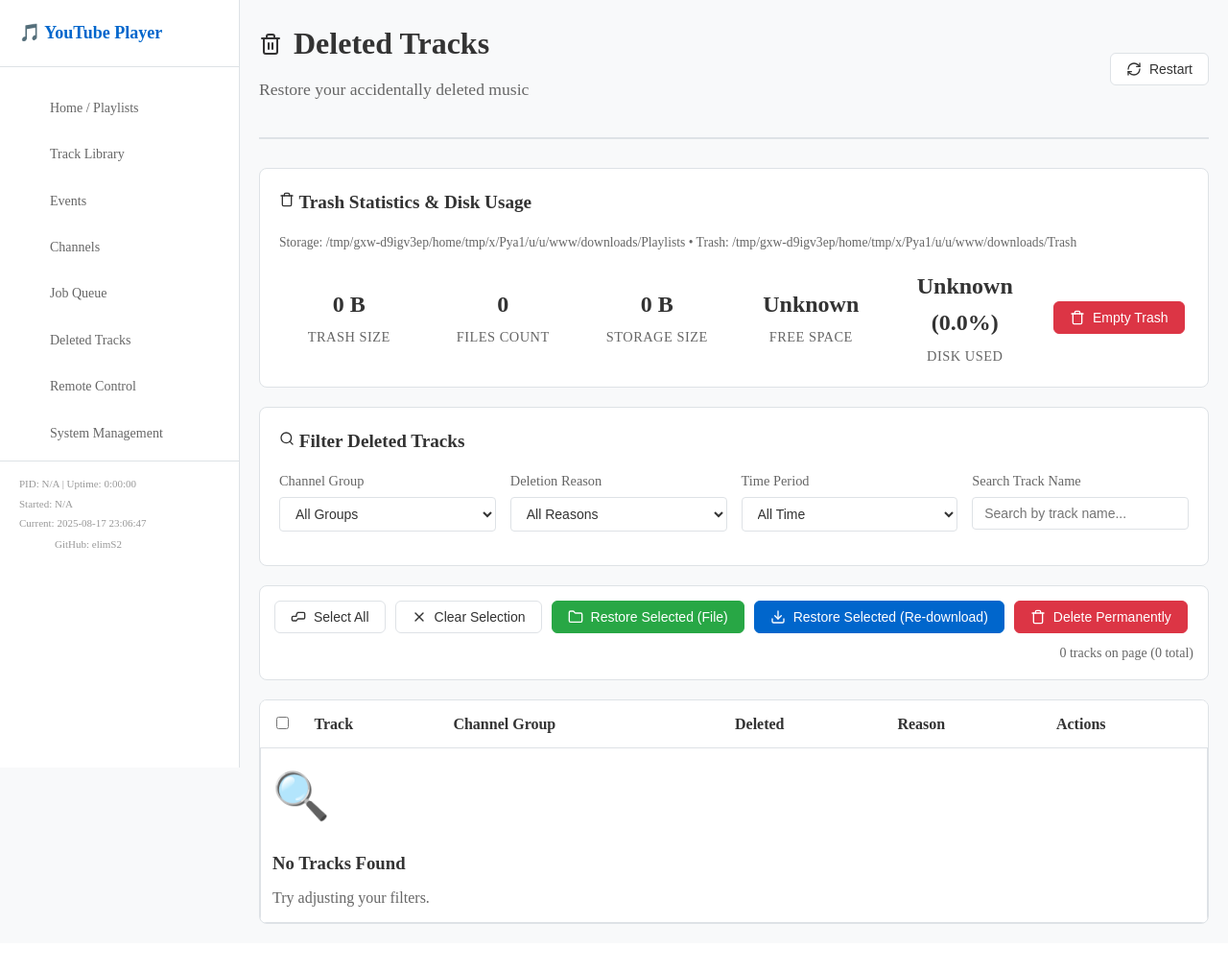
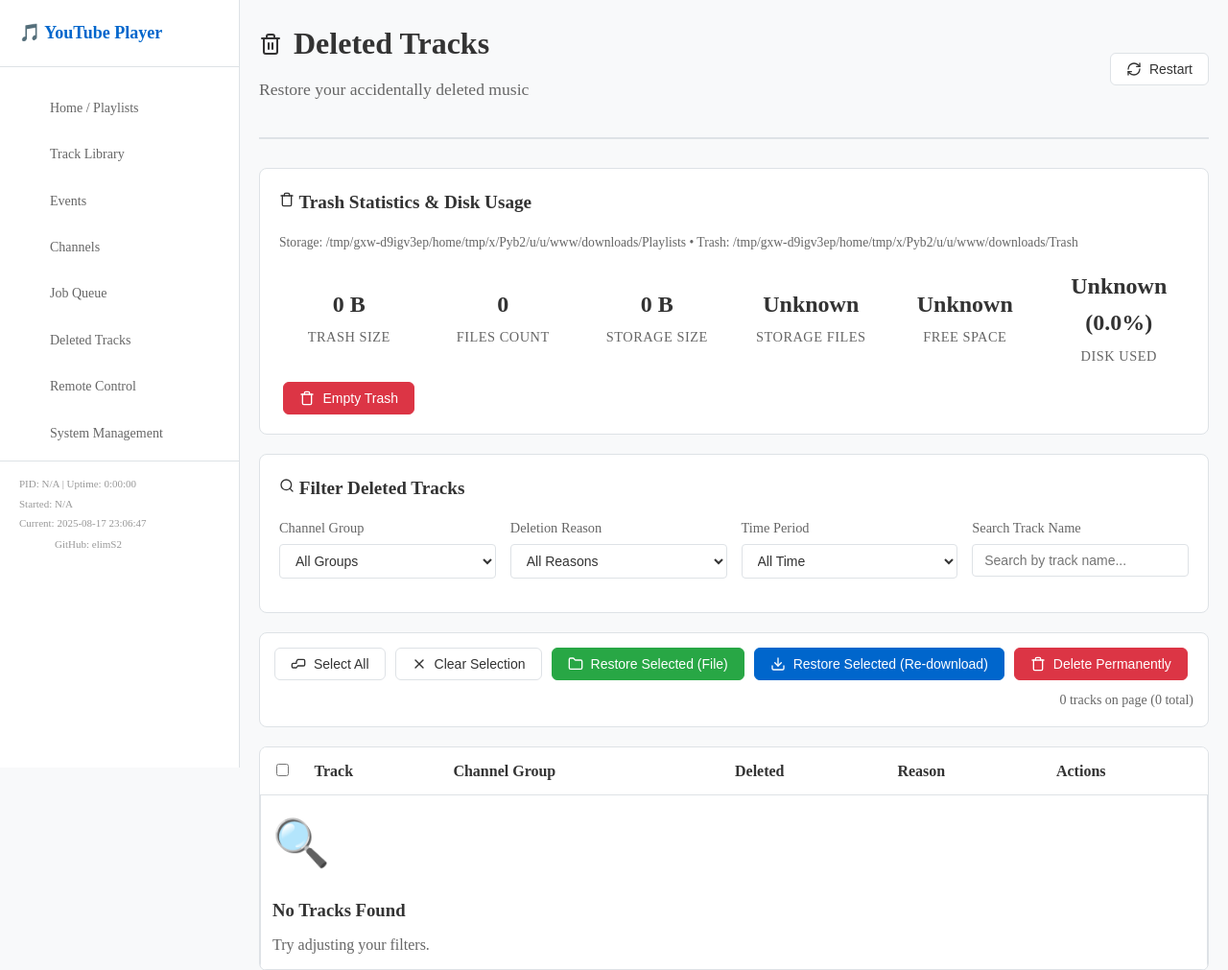
Before and after one commit to elimS2/SyncPlay-Hub, a Flask app: template templates/deleted.html in a window 1280 px wide. Shown: the top 1011 px of the page at 96% size. Before the commit the page ends 963 px from the top, so only its background shows below. Run offline with Flask 3, Linux system fonts and the light colour scheme; the template is opened without the code that fills it, so the values that code supplies are empty; parts of the project's set-up code (start-up, migrations or seed data) failed here and were passed over.

Commit message:
feat: add storage files display to deleted tracks page
- Introduced a new statistic for displaying the number of storage files on the /deleted page.
- Updated the HTML template to include a new stat item for storage files, enhancing the visibility of storage metrics.
- Modified JavaScript to fetch and display the number of storage files alongside existing disk space information.

Technical details:
- Added a new div element in templates/deleted.html for displaying storage files.
- Updated the JavaScript logic to retrieve and show the storage files count from the disk_info object.

Impact: This enhancement provides users with better insights into their storage usage, improving the overall user experience on the deleted tracks page.

Files: templates/deleted.html

```diff
--- a/templates/deleted.html
+++ b/templates/deleted.html
@@ -69,6 +69,10 @@
                     <div class="stat-item">
                         <div class="stat-value" id="storageSize">Loading...</div>
                         <div class="stat-label">Storage Size</div>
+                    </div>
+                    <div class="stat-item">
+                        <div class="stat-value" id="storageFiles">Loading...</div>
+                        <div class="stat-label">Storage Files</div>
                     </div>
                     <div class="stat-item">
                         <div class="stat-value" id="diskFree">Loading...</div>
@@ -887,6 +891,7 @@ Local (${timezone}): ${localTime}`;
                     // Update disk space information
                     if (data.disk_info) {
                         document.getElementById('storageSize').textContent = data.disk_info.storage_size_formatted || 'Unknown';
+                        document.getElementById('storageFiles').textContent = data.disk_info.storage_files || 'Unknown';
                         document.getElementById('diskFree').textContent = data.disk_info.free_formatted;
                         document.getElementById('diskUsed').textContent = data.disk_info.used_formatted + ' (' + data.disk_info.used_percentage.toFixed(1) + '%)';
 
@@ -896,6 +901,7 @@ Local (${timezone}): ${localTime}`;
                         document.getElementById('storagePath').textContent = `Storage: ${storagePath} • Trash: ${trashPath}`;
                     } else {
                         document.getElementById('storageSize').textContent = 'Unknown';
+                        document.getElementById('storageFiles').textContent = 'Unknown';
                         document.getElementById('diskFree').textContent = 'Unknown';
                         document.getElementById('diskUsed').textContent = 'Unknown';
                         document.getElementById('storagePath').textContent = 'Storage and trash paths unavailable';
@@ -929,6 +935,7 @@ Local (${timezone}): ${localTime}`;
                     document.getElementById('trashSize').textContent = 'Error';
                     document.getElementById('trashFiles').textContent = 'Error';
                     document.getElementById('storageSize').textContent = 'Error';
+                    document.getElementById('storageFiles').textContent = 'Error';
                     document.getElementById('diskFree').textContent = 'Error';
                     document.getElementById('diskUsed').textContent = 'Error';
                     document.getElementById('storagePath').textContent = 'Error loading storage path';
@@ -938,6 +945,7 @@ Local (${timezone}): ${localTime}`;
                 document.getElementById('trashSize').textContent = 'Error';
                 document.getElementById('trashFiles').textContent = 'Error';
                 document.getElementById('storageSize').textContent = 'Error';
+                document.getElementById('storageFiles').textContent = 'Error';
                 document.getElementById('diskFree').textContent = 'Error';
                 document.getElementById('diskUsed').textContent = 'Error';
                 document.getElementById('storagePath').textContent = 'Error loading storage path';
```
Lines whose indentation alone changed are shown as unchanged.
